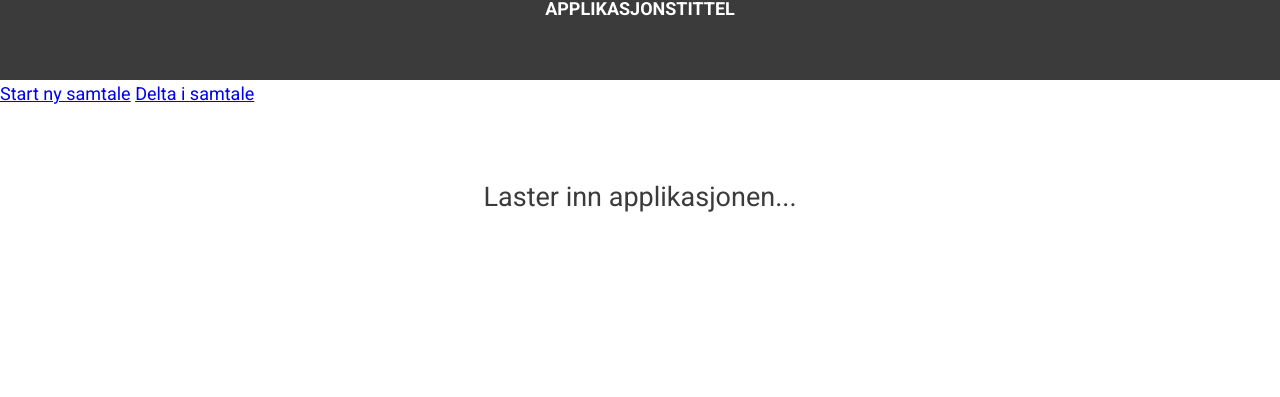
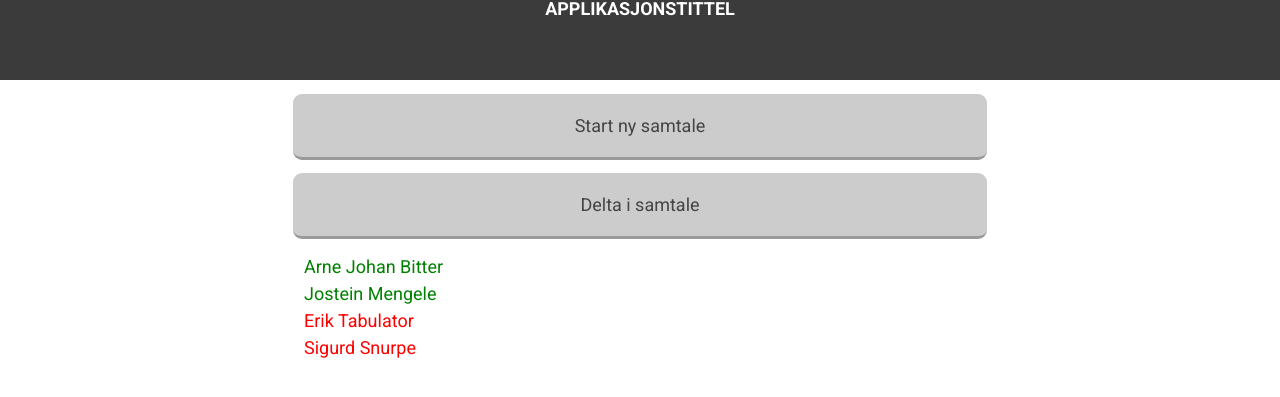
Before and after one commit to evenh/mmi-oblig3, a PHP site: page /forside.php in a window 1280 px wide. Shown: the top 397 px of the page. Run offline with PHP 8.4, Linux system fonts and the light colour scheme.

Commit message:
Implementert grunnleggende funksjonalitet for å velge samtalepartner

```diff
--- /dev/null
+++ b/css/tmp.css
@@ -0,0 +1,37 @@
+nav a {
+	display: block;
+	padding: 1rem 1.5rem;
+	background-color: #ccc;
+	width: 50%;
+	margin: 0.75rem auto;
+	border-bottom: 3px solid #999;
+	border-top: 0;
+	border-radius: 0.5rem;
+	text-align: center;
+	text-decoration: none;
+	color: #444;
+}
+
+nav a:active {
+	border-top: 3px solid #ddd;
+	border-bottom: 0;
+	background-color: #ddd;
+}
+
+#personList {
+	list-style: none;
+	padding: 0;
+}
+
+#personList li {
+	width: 52.5%;
+	margin: 0 auto;
+}
+
+.unavailable {
+	color: red;
+}
+
+.available {
+	color: green;
+}
--- a/forside.php
+++ b/forside.php
@@ -6,6 +6,8 @@
 
 	<link rel="stylesheet" type="text/css" href="http://fonts.googleapis.com/css?family=Roboto:400,400italic,700,700italic" />
 	<link rel="stylesheet" type="text/css" href="css/mmi.css" />
+	<link rel="stylesheet" type="text/css" href="css/tmp.css" />
+
 
 	<title>Applikasjonstittel 1.0</title>
 </head>
@@ -20,17 +22,17 @@
 		<section>
 			<nav>
 				<a href="#">Start ny samtale</a>
-				<a href="#">Delta i samtale</a>
+				<a href="#">Delta i samtale </a>
 			</nav>
-			<p id="message">Laster inn applikasjonen...</p>
-
 		</section>
 
+		<ul id="personList">
+		</ul>
 	</div>
 
-<!-- Javascript -->
+	<!-- Javascript -->
 
-<script src="js/jquery-1.10.2.min.js"></script>
-
+	<script src="js/jquery-1.10.2.min.js"></script>
+	<script src="js/persons.js"></script>
 </body>
 </html>
--- /dev/null
+++ b/js/persons.js
@@ -0,0 +1,34 @@
+$(document).ready(function(){
+	var personer;
+
+	var personHolder = $("#personList");
+
+	// Skru av caching
+	$.ajaxSetup({ cache: false });
+
+	// Sjekk etter nye meldinger hvert halve sekund
+	window.setInterval(function(){
+		// Hent persons.json med ajax
+		$.get("persons.json", function(data){
+			// Sammenlign som to JSON-strenger
+			if(JSON.stringify(personer) !== JSON.stringify(data)){
+				// Oppdater personer-objektet
+				personer = data;
+
+				// Rens listen
+				personHolder.html('');
+
+				// Loop gjennom tilgjengelige kontakter
+				for(var i=0;i<data.available.length;i++){
+					personHolder.append('<li class="available">'+data.available[i]+'</li>');
+				}
+
+				// Loop gjennom utilgjengelige kontakter
+				for(var i=0;i<data.unavailable.length;i++){
+					personHolder.append('<li class="unavailable">'+data.unavailable[i]+'</li>');
+				}
+			}
+		});
+	}, 500);
+
+});
--- /dev/null
+++ b/persons.json
@@ -0,0 +1 @@
+{"available":["Arne Johan Bitter","Jostein Mengele"],"unavailable":["Erik Tabulator","Sigurd Snurpe"]}
```
Also changed, not shown: persons.php (added, +44 -0 lines).
